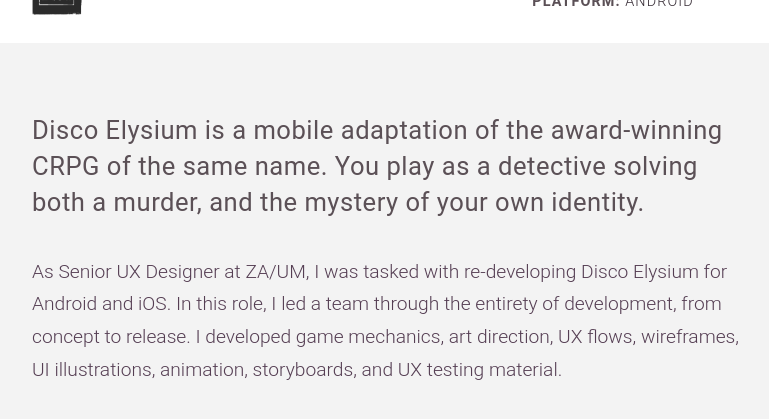
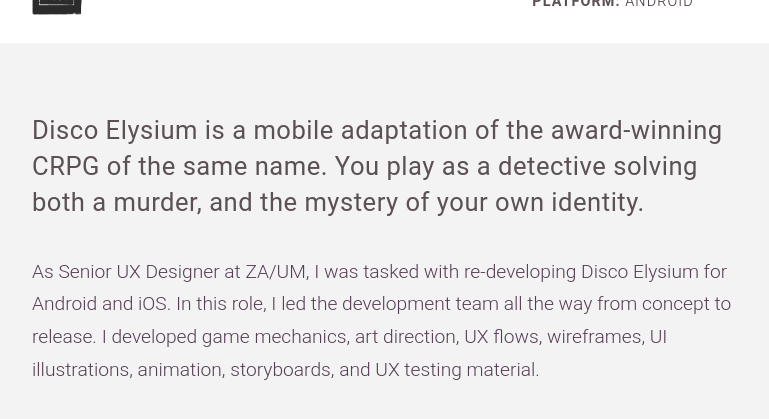
Before and after one commit to BaronBlackmore/SunlightAfterDark, a Jekyll site: the page built from portfolio/disco-elysium-mobile.html, in a window 1280 px wide and 900 px high, scrolled down 1058 px, cut to the strip 0-490 px from the top of the window. Shown: the top 419 px of the strip, without its empty margins (248-1017 px from the left). Built offline with Jekyll 4.4.1, drawn with Linux system fonts in a browser that asks for light colours.

Commit message:
Update disco-elysium-mobile.html

```diff
--- a/portfolio/disco-elysium-mobile.html
+++ b/portfolio/disco-elysium-mobile.html
@@ -48,7 +48,7 @@
 				Disco Elysium is a mobile adaptation of the award-winning CRPG of the same name. You play as a detective solving both a murder, and the mystery of your own identity.
 			</h5>
 			<p>
-				As Senior UX Designer at ZA/UM, I was tasked with re-developing Disco  Elysium for Android and iOS. In this role, I led a team  through the entirety of development, from concept to release. I developed game mechanics, art direction, UX flows, wireframes, UI illustrations, animation, storyboards, and UX testing material.
+				As Senior UX Designer at ZA/UM, I was tasked with re-developing Disco Elysium for Android and iOS. In this role, I led the development team all the way from concept to release. I developed game mechanics, art direction, UX flows, wireframes, UI illustrations, animation, storyboards, and UX testing material.
 			</p>
 
 			<div class="nav-pad"></div>
```
